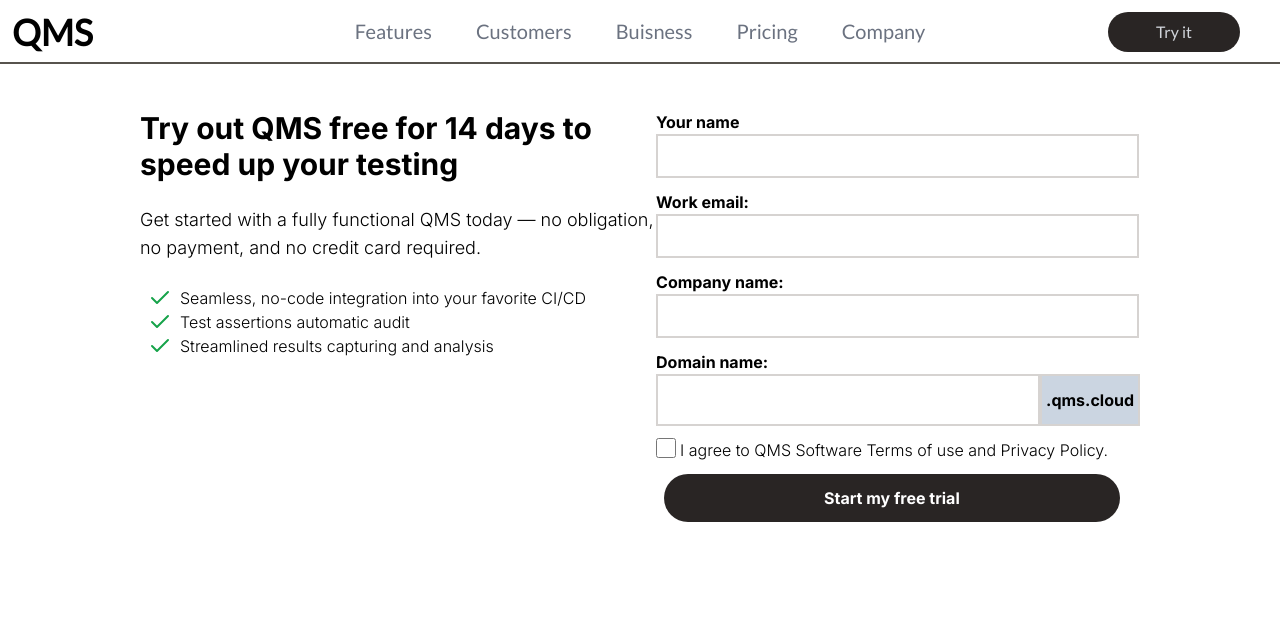
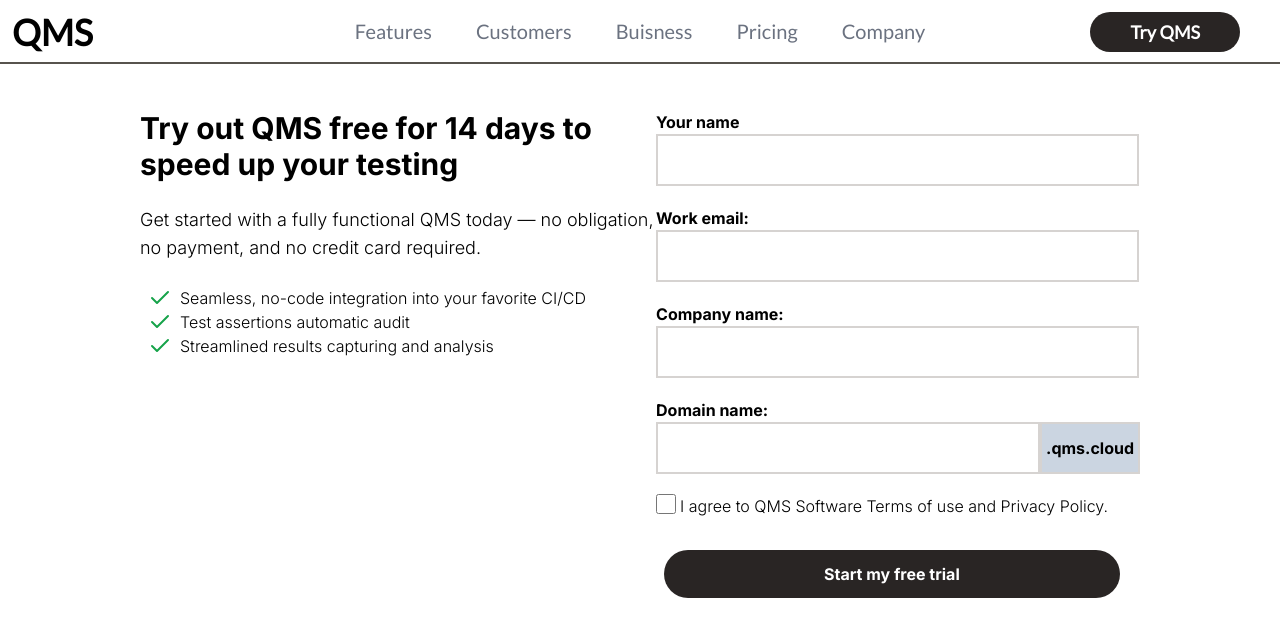
Before and after one commit to neblessed/qms_landing_page, a React (Create React App) app: page / in a window 1280 px wide. Shown: the top 636 px of the page. Built offline with nearby package versions, Linux system fonts and the light colour scheme.

Commit message:
tryit form validation

```diff
--- a/src/components/header/HeaderControls.tsx
+++ b/src/components/header/HeaderControls.tsx
@@ -12,8 +12,9 @@ export const HeaderControls = () => {
                     <div className="hover:text-stone-900 cursor-pointer">Pricing</div>
                     <div className="hover:text-stone-900 cursor-pointer">Company</div>
                 </div>
-                <button className="rounded-3xl bg-stone-800 h-10 px-12 right-2 text-center absolute text-gray-300 m-3 mx-8">
-                    <a></a>Try it</button>
+                <button className="rounded-3xl bg-stone-800 h-10 px-10 right-2 text-center absolute text-white text-lg m-3 mx-8 font-bold">
+                    <a>Try QMS</a>
+                </button>
             </nav>
         </header>
 
--- a/src/components/tryit/TryIt.tsx
+++ b/src/components/tryit/TryIt.tsx
@@ -1,32 +1,16 @@
 import { useState } from 'react';
 import './TryIt.style.css'
 import { Check } from 'lucide-react'
-import { useForm } from 'react-hook-form'
+import { SubmitHandler, useForm } from 'react-hook-form'
+import { ITryitForm } from './TryIt.interface'
 
 export const TryIt = () => {
-    const [email, setEmail] = useState('');
-    const [emailDirty, setEmailDirty] = useState(false);
-    const [emailError] = useState('not valid email');
-    const [nameDirty, setNameDirty] = useState(false);
-    const [domainDirty, setDomainDirty] = useState(false);
-    const [companyDirty, setCompanyDirty] = useState(false);
-    const [fieldError] = useState('required field');
-    const [isChecked, setIsChecked] = useState(false);
-
-    // const methods = useForm();
-    // const onSubmit = methods.handleSubmit(data => {
-    //     console.log(data)
-    // })
-
-    const emailHandler = (e: any) => {
-        setEmail(e.target.value);
-        const re = /^\S+@\S+\.\S+$/;
-        (!re.test(String(e.target.value).toLowerCase())) ? setEmailDirty(true) : setEmailDirty(false);
-    }
+    const { register, handleSubmit, formState: { errors } } = useForm<ITryitForm>();
+    const onSub: SubmitHandler<ITryitForm> = data => console.log(data);
 
     return (
         <div>
-            <form className="div-tryit flex justify-center absolute">
+            <form className="div-tryit flex justify-center absolute" onSubmit={handleSubmit(onSub)}>
                 <div className="text-qms pt-10 align-text-top">
                     <p className="text-3xl font-bold">Try out QMS free for 14 days to speed up your testing</p>
                     <br />
@@ -46,45 +30,60 @@ export const TryIt = () => {
                             <p>Streamlined results capturing and analysis</p>
                         </div>
                     </div>
-
                 </div>
-
                 <div className="text-qms pt-10">
                     <div className="gap-4">
                         <div className="flex gap-3 justify-start">
                             <label className="text-base font-bold">Your name</label>
-                            {(nameDirty && fieldError) && <div className="text-red-600 text-sm absolute end-0 font-bold text-qms">{fieldError}</div>}
+                            {errors?.name && <div className="text-red-600 text-sm absolute end-0 font-bold text-qms">{errors.name.message}</div>}
                         </div>
-                        <input onBlur={e => setNameDirty(true)} className="border-2 border-stone-300 block py-2 pl-1 w-100"></input>
+                        <input {...register('name', { required: 'required field', maxLength: { value: 20, message: 'max length 20' } })} className="border-2 border-stone-300 block py-3 pl-2 w-100"></input>
                     </div>
-                    <div className="gap-4 mt-3">
+                    <div className="gap-4 mt-5">
                         <div className="flex gap-3 justify-start">
                             <label className="text-base font-bold">Work email:</label>
-                            {(emailDirty && emailError) && <div className="text-red-600 text-sm absolute end-0 font-bold text-qms">{emailError}</div>}
+                            {errors?.email && <div className="text-red-600 text-sm absolute end-0 font-bold text-qms">{errors.email.message}</div>}
                         </div>
-                        <input onChange={e => emailHandler(e)} className="border-2 border-stone-300 block py-2 pl-1 w-100" value={email}></input>
+                        <input {...register('email', {
+                            required: 'required field',
+                            maxLength: { value: 20, message: 'max length 20' },
+                            pattern: {
+                                message: 'not valid email',
+                                value: /^\S+@\S+\.\S+$/
+                            }
+                        })} className="border-2 border-stone-300 block py-3 pl-2 w-100"></input>
                     </div>
-                    <div className="gap-4 mt-3">
+                    <div className="gap-4 mt-5">
                         <div className="flex gap-3 justify-start">
                             <label className="text-base font-bold">Company name:</label>
-                            {(companyDirty) && <div className="text-red-600 text-sm absolute end-0 font-bold text-qms">{fieldError}</div>}
+                            {errors?.companyName && <div className="text-red-600 text-sm absolute end-0 font-bold text-qms">{errors.companyName.message}</div>}
                         </div>
-                        <input onBlur={e => setCompanyDirty(true)} className="border-2 border-stone-300 block py-2 pl-1 w-100"></input>
+                        <input {...register('companyName', {
+                            required: 'required field',
+                            maxLength: { value: 20, message: 'max length 20' }
+                        })} className="border-2 border-stone-300 block py-3 pl-2 w-100"></input>
                     </div>
-                    <div className="gap-4 mt-3">
+                    <div className="gap-4 mt-5">
                         <div className="flex gap-3 justify-start">
-                            <label className="text-base font-bold">Domain name:</label>
-                            {(domainDirty) && <div className="text-red-600 text-sm absolute end-0 font-bold text-qms">{fieldError}</div>}
+                            <label {...register('domain', {
+                                required: 'required field',
+                                maxLength: { value: 20, message: 'max length 20' }
+                            })} className="text-base font-bold">Domain name:</label>
+                            {errors?.domain && <div className="text-red-600 text-sm absolute end-0 font-bold text-qms">{errors.domain.message}</div>}
                         </div>
                         <div className="flex justify-center">
-                            <input onBlur={e => setDomainDirty(true)} className="border-2 border-stone-300 block py-2 w-96 pl-1"></input>
+                            <input {...register('domain', {
+                                required: 'required field',
+                                maxLength: { value: 20, message: 'max length 20' }
+                            })} className="border-2 border-stone-300 block py-3 w-96 pl-2"></input>
                             <div className="bg-slate-300 py-3 px-1 text-qms font-bold border-2 border-stone-300">.qms.cloud</div>
                         </div>
-                        <div className="flex justify-start mt-3">
-                            <input type="checkbox" value="I agree to Qameta Software Terms of use and Privacy Policy." className="w-5 h-5" />
+                        <div className="flex justify-start mt-5">
+                            {errors.isAgree && <p className="text-red-600 text-lg absolute end-0 font-bold text-qms">*</p>}
+                            <input {...register('isAgree', { required: true, value: false })} type="checkbox" value="I agree to Qameta Software Terms of use and Privacy Policy." className="w-5 h-5" />
                             <p className="text-qms font-medium ml-1">I agree to QMS Software Terms of use and Privacy Policy.</p>
                         </div>
-                        <button type="submit" className="rounded-3xl left-1/2 mt-3 py-3 px-40 ml-2 text-qms font-bold bg-stone-800 text-white">Start my free trial</button>
+                        <button type="submit" className="rounded-3xl left-1/2 mt-8 py-3 px-40 ml-2 text-qms font-bold bg-stone-800 text-white">Start my free trial</button>
                     </div>
                 </div>
             </form>
```
Also changed, not shown: src/components/tryit/TryIt.interface.ts (added, +7 -0 lines).
